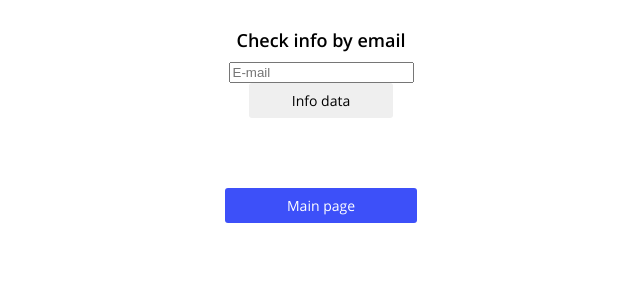
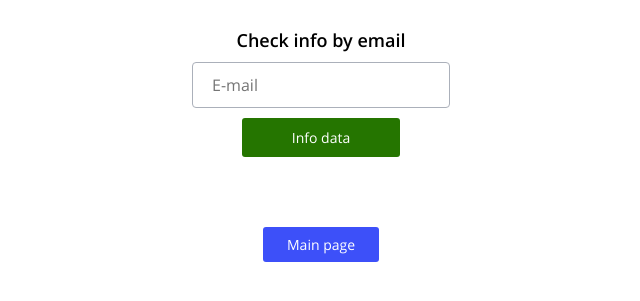
Before and after one commit to vladovinkin/landing, a PHP site: page /info.php in a window 1280 px wide. Shown: the top 301 px of the page, without its empty margins (319-959 px from the left). Run offline with PHP 8.4, Linux system fonts and the light colour scheme; some web fonts are replaced.

Commit message:
style: add styles for submit form on info page

```diff
--- a/css/style.css
+++ b/css/style.css
@@ -603,9 +603,6 @@ html {
   font-size: 16px;
   line-height: 24px;
 }
-.border-error {
-  border: 1px solid #FF7449;
-}
 .become-form__input-text {
   margin-bottom: 14px;
 }
@@ -824,6 +821,9 @@ html {
 .table-briefs td {
   background: #FFF6BA;
 }
+.table-briefs tbody tr:first-child td {
+  background-color: #b6ff95;
+}
 .info-container-tables tr:last-child td:first-child {
   border-radius: 0 0 0 10px;
 }
@@ -839,8 +839,6 @@ html {
   margin-bottom: 30px;
 }
 .info-button {
-  width: 144px;
-  padding: 8px 24px;
   font-family: 'Open Sans';
   font-style: normal;
   font-weight: 500;
@@ -852,9 +850,22 @@ html {
   text-decoration: none;
 }
 .button-brown {
+  padding: 8px 24px;
   margin-left: 30px;
+  color: #FFFFFF;
+  background: #653702;
+  transition: all .3s;
+  box-shadow: 0px 0px 4px #BEBEBE;
+}
+.button-brown:hover {
+  background: #442400;
+  cursor: pointer;
+}
+.button-brown:focus {
+  box-shadow: 0px 0px 4px rgba(41, 160, 228, 0.9);
 }
 .button-blue {
+  padding: 8px 24px;
   color: #FFFFFF;
   background: #3D50F9;
   transition: all .3s;
@@ -866,18 +877,41 @@ html {
 .button-blue:focus {
   box-shadow: 0px 0px 4px rgba(41, 160, 228, 0.9);
 }
-.button-brown {
+.check-email-input {
+  padding: 10px 19px;
+  margin-bottom: 10px;
+  background: #FFFFFF;
+  border: 1px solid #ABB0BA;
+  border-radius: 4px;
+  outline: 0;
+  font-family: 'Open Sans';
+  font-style: normal;
+  font-weight: 400;
+  font-size: 16px;
+  line-height: 24px;
+}
+.button-green {
+  padding: 10px 50px;
   color: #FFFFFF;
-  background: #653702;
+  background: #257500;
   transition: all .3s;
-  box-shadow: 0px 0px 4px #BEBEBE;
 }
-.button-brown:hover {
-  background: #442400;
+.button-green:hover {
+  background: #164400;
   cursor: pointer;
 }
-.button-brown:focus {
-  box-shadow: 0px 0px 4px rgba(41, 160, 228, 0.9);
+.button-green:focus {
+  box-shadow: 0px 0px 4px #5EB101;
+}
+.border-error {
+  border: 1px solid #FF7449;
+}
+.error-message {
+  font-family: 'Open Sans';
+  font-style: normal;
+  font-weight: 600;
+  font-size: 24px;
+  color: #FF0000;
 }
 @media screen and (max-width: 1250px) {
   .partner-container {
```
